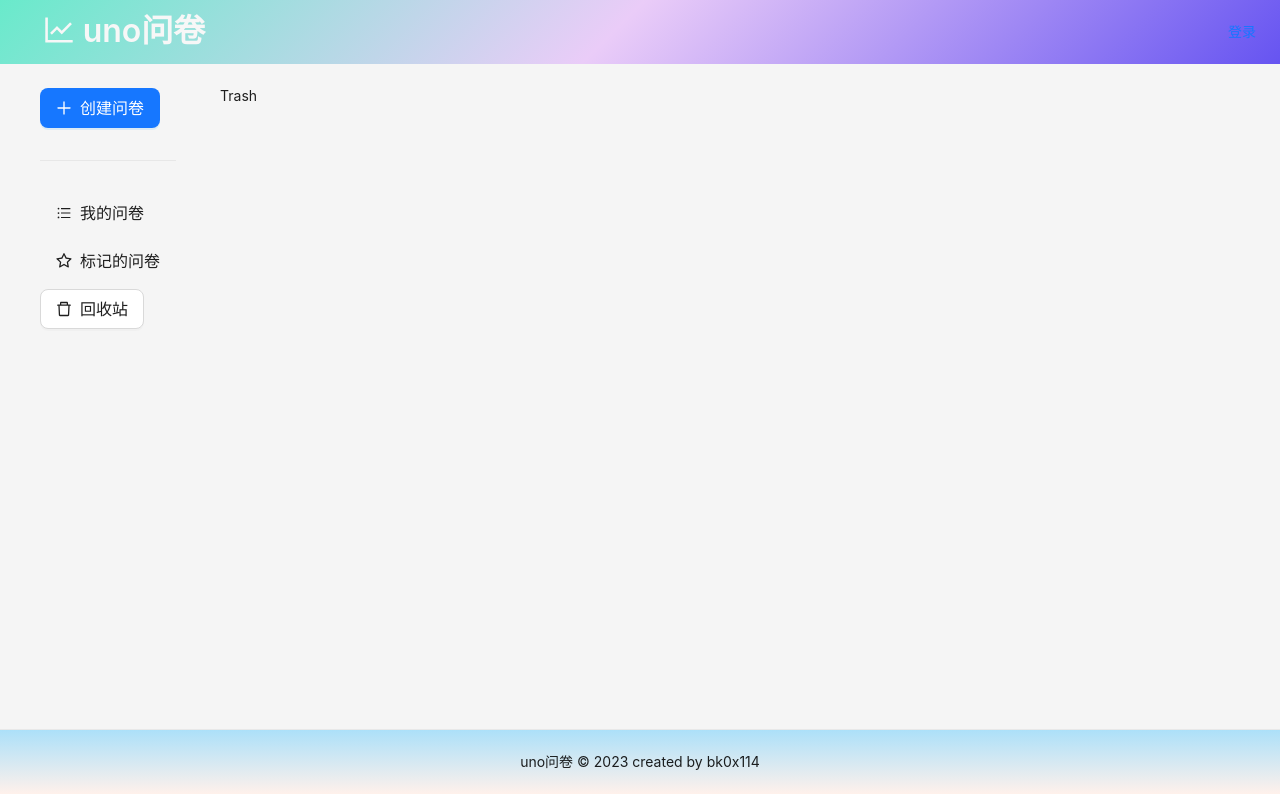
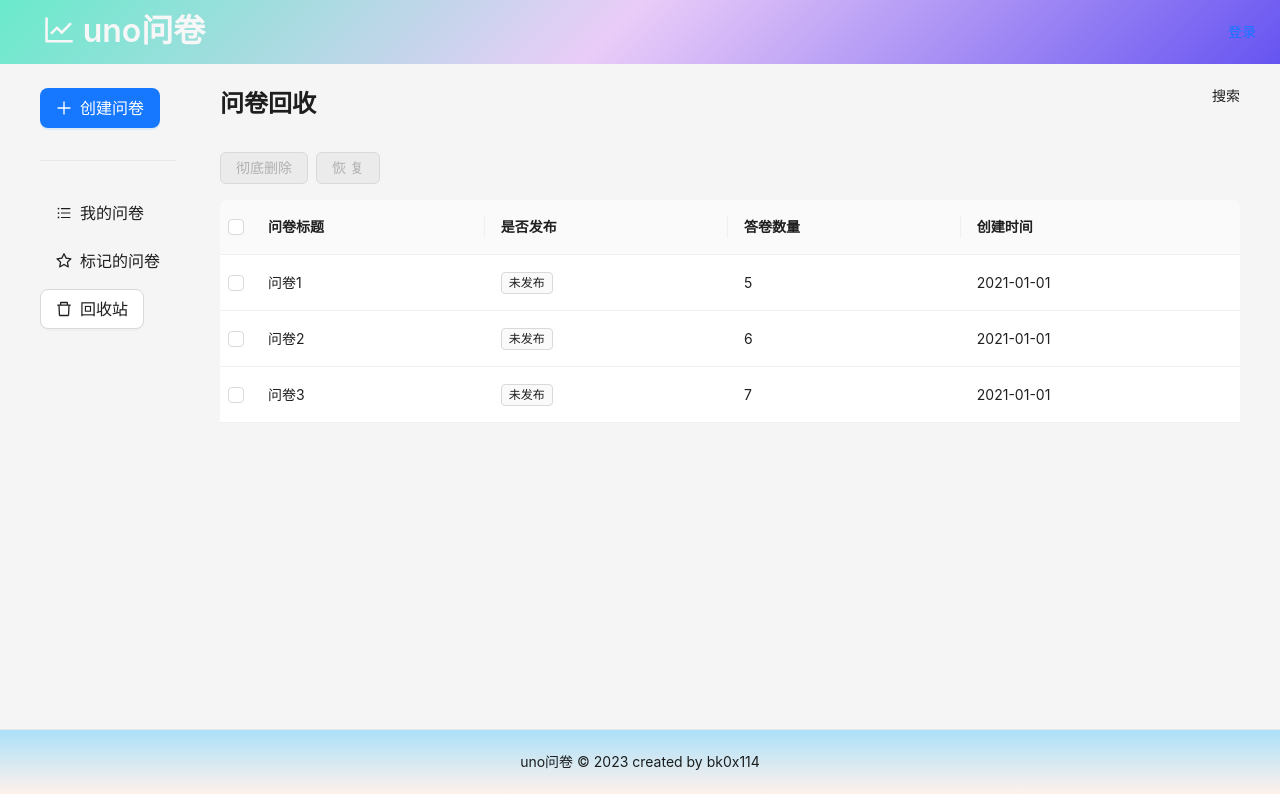
Before and after one commit to 0x3147/react-questionnaire, a React (Create React App) app: page /manage/trash in a window 1280 px wide. Built offline with nearby package versions, Linux system fonts and the light colour scheme.

Commit message:
feat: 我的问卷、标记问卷、回收站页面样式以及初步逻辑的实现

```diff
--- a/src/App.tsx
+++ b/src/App.tsx
@@ -1,10 +1,11 @@
 import React, { Suspense } from 'react'
 import { RouterProvider } from 'react-router-dom'
 import router from '@/router'
+import { Skeleton } from 'antd'
 
 function App() {
   return (
-    <Suspense fallback={'...loading'}>
+    <Suspense fallback={<Skeleton active />}>
       <RouterProvider router={router}></RouterProvider>
     </Suspense>
   )
--- a/src/components/QuestionCard/index.tsx
+++ b/src/components/QuestionCard/index.tsx
@@ -1,13 +1,14 @@
 import React from 'react'
 import styles from './QuestionCard.module.scss'
 import { useNavigate, Link } from 'react-router-dom'
-import { Button, Space, Divider, Tag } from 'antd'
+import { Button, Space, Divider, Tag, Popconfirm, Modal, message } from 'antd'
 import {
   EditOutlined,
   PieChartOutlined,
   StarOutlined,
   CopyOutlined,
-  DeleteOutlined
+  DeleteOutlined,
+  ExclamationCircleOutlined
 } from '@ant-design/icons'
 
 import type { FC, ReactNode } from 'react'
@@ -22,6 +23,13 @@ interface IProps {
   createAt: string
 }
 
+const { confirm } = Modal
+
+/**
+ * @desc 问卷卡片组件
+ * @Author bk0x114
+ * @Date 2023-04-06 00:02:38
+ */
 const QuestionCard: FC<IProps> = ({
   _id,
   title,
@@ -31,6 +39,23 @@ const QuestionCard: FC<IProps> = ({
   createAt
 }) => {
   const nav = useNavigate()
+
+  /**
+   * @desc 删除问卷
+   * @Author bk0x114
+   * @Date 2023-04-05 23:58:30
+   */
+  const handleDeleteQuestion = () => {
+    confirm({
+      title: '确定删除这个问卷吗？',
+      icon: <ExclamationCircleOutlined rev />,
+      okText: '确定',
+      cancelText: '取消',
+      onOk: async () => {
+        await message.info('执行删除')
+      }
+    })
+  }
 
   return (
     <>
@@ -48,6 +73,7 @@ const QuestionCard: FC<IProps> = ({
               </Space>
             </Link>
           </div>
+
           <div className={styles.right}>
             <Space>
               {isPublished ? (
@@ -60,7 +86,9 @@ const QuestionCard: FC<IProps> = ({
             </Space>
           </div>
         </div>
+
         <Divider style={{ margin: '12px' }} />
+
         <div className={styles['button-container']}>
           <div className={styles.left}>
             <Space>
@@ -84,17 +112,29 @@ const QuestionCard: FC<IProps> = ({
               </Button>
             </Space>
           </div>
+
           <div className={styles.right}>
             <Space>
               <Button size="small" icon={<StarOutlined rev />}>
                 {isStart ? '取消标记' : '标记'}
               </Button>
 
-              <Button size="small" icon={<CopyOutlined rev />}>
-                复制
-              </Button>
+              <Popconfirm
+                title="确定复制这个问卷吗？"
+                okText="确定"
+                cancelText="取消"
+                onConfirm={() => alert('执行复制')}
+              >
+                <Button size="small" icon={<CopyOutlined rev />}>
+                  复制
+                </Button>
+              </Popconfirm>
 
-              <Button size="small" icon={<DeleteOutlined rev />}>
+              <Button
+                size="small"
+                icon={<DeleteOutlined rev />}
+                onClick={handleDeleteQuestion}
+              >
                 删除
               </Button>
             </Space>
--- a/src/pages/Manage/List/index.tsx
+++ b/src/pages/Manage/List/index.tsx
@@ -1,6 +1,7 @@
 import React, { memo, useState } from 'react'
 import styles from './List.module.scss'
 import { useTitle } from 'ahooks'
+import { Typography } from 'antd'
 import QuestionCard from '@/components/QuestionCard'
 
 import type { FC, ReactNode } from 'react'
@@ -52,6 +53,8 @@ const rawQuestionList = [
   }
 ]
 
+const { Title } = Typography
+
 const List: FC<IProps> = () => {
   useTitle('我的问卷')
   const [questionList, setQuestionList] = useState(rawQuestionList)
@@ -60,7 +63,7 @@ const List: FC<IProps> = () => {
     <>
       <div className={styles.header}>
         <div className={styles.left}>
-          <h3>我的问卷</h3>
+          <Title level={3}>我的问卷</Title>
         </div>
         <div className={styles.right}>搜索</div>
       </div>
--- a/src/pages/Manage/Star/index.tsx
+++ b/src/pages/Manage/Star/index.tsx
@@ -1,15 +1,73 @@
-import React, { memo } from 'react'
+import React, { memo, useState } from 'react'
+import styles from '../List/List.module.scss'
+import { useTitle } from 'ahooks'
+import { Typography, Empty } from 'antd'
+import QuestionCard from '@/components/QuestionCard'
+
 import type { FC, ReactNode } from 'react'
 
 interface IProps {
   children?: ReactNode
 }
 
+const { Title } = Typography
+
+const rawQuestionList = [
+  {
+    _id: 'q1',
+    title: '问卷1',
+    isPublished: false,
+    isStart: true,
+    answerCount: 5,
+    createAt: '2021-01-01'
+  },
+  {
+    _id: 'q2',
+    title: '问卷2',
+    isPublished: false,
+    isStart: true,
+    answerCount: 6,
+    createAt: '2021-01-01'
+  },
+  {
+    _id: 'q3',
+    title: '问卷3',
+    isPublished: false,
+    isStart: true,
+    answerCount: 7,
+    createAt: '2021-01-01'
+  }
+]
+
+/**
+ * @desc 标记问卷列表页
+ * @Author bk0x114
+ * @Date 2023-04-06 00:12:22
+ */
 const Star: FC<IProps> = () => {
+  useTitle('已标记的问卷')
+
+  const [questionList, setQuestionList] = useState(rawQuestionList)
+
   return (
-    <div>
-      <p>Star</p>
-    </div>
+    <>
+      <div className={styles.header}>
+        <div className={styles.left}>
+          <Title level={3}>星标问卷</Title>
+        </div>
+        <div className={styles.right}>搜索</div>
+      </div>
+      <div className={styles.content}>
+        {questionList.length === 0 && (
+          <Empty description="您还没有标记问卷哦~" />
+        )}
+        {questionList.length > 0 &&
+          questionList.map(({ _id, ...rest }) => (
+            <QuestionCard key={_id} _id={_id} {...rest} />
+          ))}
+      </div>
+      <div className={styles.footer}>分页</div>
+    </>
   )
 }
 
--- a/src/pages/Manage/Trash/index.tsx
+++ b/src/pages/Manage/Trash/index.tsx
@@ -1,15 +1,160 @@
-import React, { memo } from 'react'
+import React, { memo, useState } from 'react'
+import styles from '../List/List.module.scss'
+import {
+  Typography,
+  Empty,
+  Table,
+  Tag,
+  Button,
+  Space,
+  Modal,
+  message
+} from 'antd'
+import { ExclamationCircleOutlined } from '@ant-design/icons'
+import { useTitle } from 'ahooks'
+
 import type { FC, ReactNode } from 'react'
 
 interface IProps {
   children?: ReactNode
 }
 
+const rawQuestionList = [
+  {
+    _id: 'q1',
+    title: '问卷1',
+    isPublished: false,
+    isStart: true,
+    answerCount: 5,
+    createAt: '2021-01-01'
+  },
+  {
+    _id: 'q2',
+    title: '问卷2',
+    isPublished: false,
+    isStart: true,
+    answerCount: 6,
+    createAt: '2021-01-01'
+  },
+  {
+    _id: 'q3',
+    title: '问卷3',
+    isPublished: false,
+    isStart: true,
+    answerCount: 7,
+    createAt: '2021-01-01'
+  }
+]
+
+const { Title } = Typography
+const { confirm } = Modal
+
+/**
+ * @desc 回收站列表页
+ * @Author bk0x114
+ * @Date 2023-06-06 00:25:35
+ */
 const Trash: FC<IProps> = () => {
+  useTitle('问卷回收站')
+
+  const [questionList, setQuestionList] = useState(rawQuestionList)
+
+  const [selectIds, setSelectIds] = useState<string[]>([])
+
+  /**
+   * @desc 彻底删除
+   * @Author bk0x114
+   * @Date 2023-04-06 01:01:18
+   */
+  const handleDelete = () => {
+    confirm({
+      title: '确定彻底删除吗？',
+      okText: '我想好了，删除！',
+      cancelText: '再考虑一下',
+      icon: <ExclamationCircleOutlined rev />,
+      content: '再次提示您，彻底删除后，该问卷数据将无法找回',
+      onOk: async () =>
+        await message.success(`删除了${JSON.stringify(selectIds)}`)
+    })
+  }
+
+  const tableColumns = [
+    {
+      title: '问卷标题',
+      dataIndex: 'title',
+      key: 'title'
+    },
+    {
+      title: '是否发布',
+      dataIndex: 'isPublished',
+      render: (isPublished: boolean) => {
+        return isPublished ? (
+          <Tag color="processing">已发布</Tag>
+        ) : (
+          <Tag>未发布</Tag>
+        )
+      },
+      key: 'isPublished'
+    },
+    {
+      title: '答卷数量',
+      dataIndex: 'answerCount',
+      key: 'answerCount'
+    },
+    {
+      title: '创建时间',
+      dataIndex: 'createAt',
+      key: 'createAt'
+    }
+  ]
+
+  const TableView = (
+    <>
+      <div style={{ marginBottom: '16px' }}>
+        <Space>
+          <Button
+            danger
+            disabled={selectIds.length === 0}
+            onClick={handleDelete}
+          >
+            彻底删除
+          </Button>
+          <Button type="primary" disabled={selectIds.length === 0}>
+            恢复
+          </Button>
+        </Space>
+      </div>
+      <Table
+        dataSource={questionList}
+        columns={tableColumns}
+        pagination={false}
+        rowKey={(record) => record._id}
+        rowSelection={{
+          type: 'checkbox',
+          onChange: (selectedRowKeys, selectedRows) => {
+            setSelectIds(selectedRowKeys as string[])
+          }
+        }}
+      />
+    </>
+  )
+
   return (
-    <div>
-      <p>Trash</p>
-    </div>
+    <>
+      <div className={styles.header}>
+        <div className={styles.left}>
+          <Title level={3}>问卷回收</Title>
+        </div>
+        <div className={styles.right}>搜索</div>
+      </div>
+      <div className={styles.content}>
+        {questionList.length === 0 && (
+          <Empty description="您还没有删除任何问卷哦~" />
+        )}
+        {questionList.length > 0 && TableView}
+      </div>
+      <div className={styles.footer}></div>
+    </>
   )
 }
 
```
